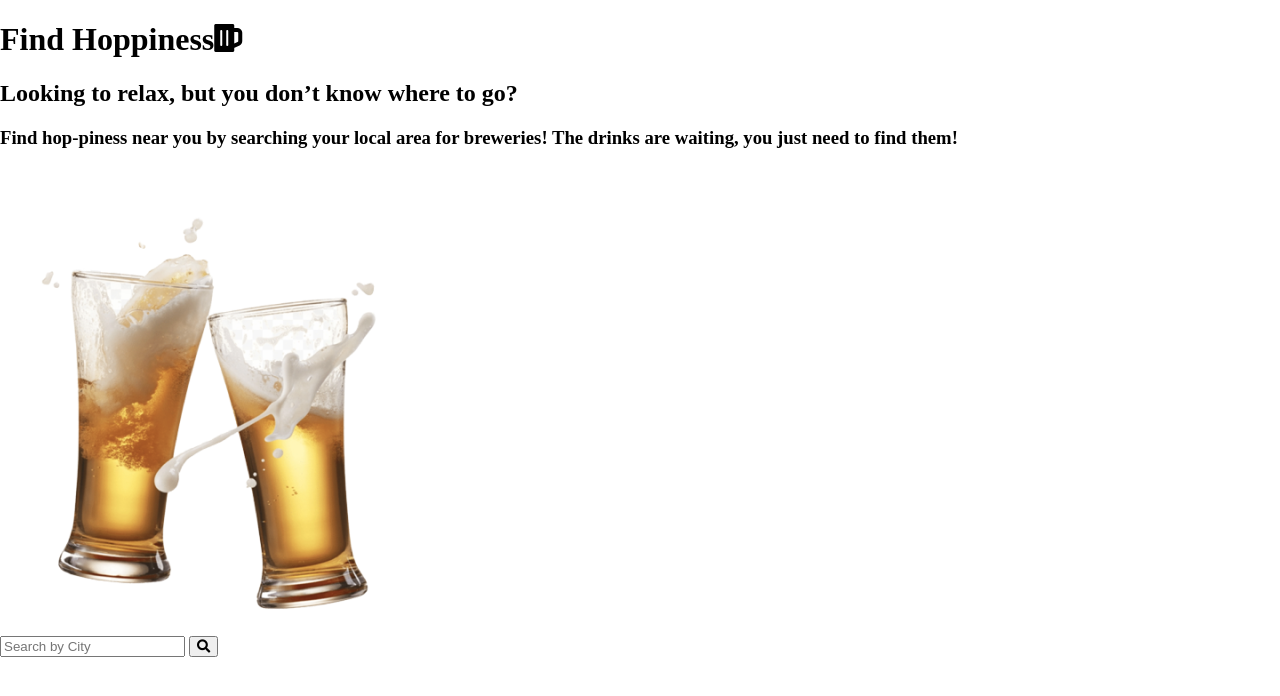
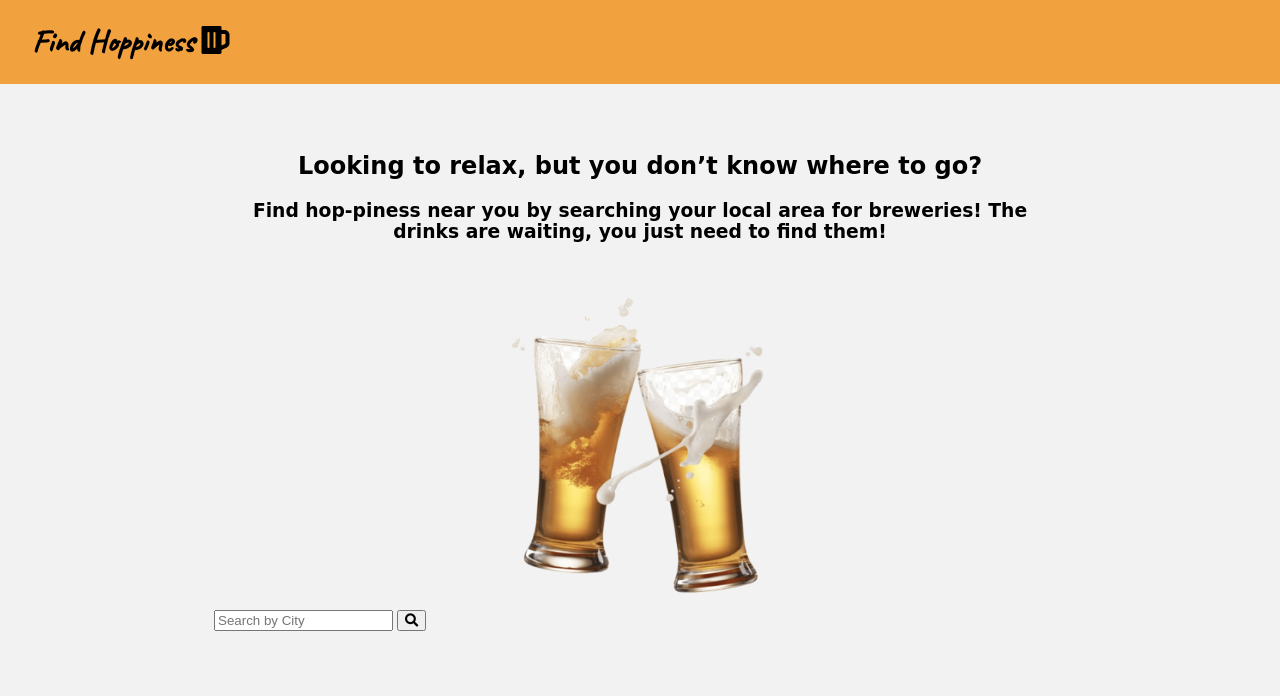
Before and after one commit to Yi-Jacob/ajax-project, a website: page index.html in a window 1280 px wide. Drawn offline with Linux system fonts and the light colour scheme; a web font is replaced by a local one.

Commit message:
added css

```diff
--- a/css/layout.css
+++ b/css/layout.css
@@ -0,0 +1,46 @@
+.hidden {
+  display: none !important;
+}
+
+.container {
+  max-width: 575px;
+  margin: 0 auto;
+  padding: 0 1.5rem;
+}
+
+.row {
+  display: flex;
+  flex-wrap: wrap;
+}
+
+.column-full,
+.column-half {
+  width: 100%;
+}
+
+@media screen and (min-width: 768px) {
+  .container {
+    max-width: 900px;
+  }
+
+  .column-full,
+  .column-half {
+    padding: 0 0.75rem;
+  }
+
+  .column-half {
+    width: 50%;
+  }
+}
+
+.text-align-center {
+  text-align: center;
+}
+
+.margin-auto {
+  margin: auto;
+}
+
+.margin-top {
+  margin-top: 3rem;
+}
--- a/css/styles.css
+++ b/css/styles.css
@@ -0,0 +1,37 @@
+.grey-background {
+  background-color: #f2f2f2;
+}
+
+.nav-color {
+  background-color: #f2a13f;
+}
+
+.margin-left {
+  margin-left: 2rem;
+}
+
+.font-caveat {
+  font-family: Caveat, cursive;
+}
+
+.font-wellfleet {
+  font-family: Wellfleet, cursive;
+}
+
+.main-img {
+  object-fit: contain;
+  width: 350px;
+  height: 350px;
+}
+
+.search-bar {
+  width: 82%;
+}
+
+.justify-center {
+  justify-content: center;
+}
+
+.margin-zero {
+  margin: 0;
+}
--- a/index.html
+++ b/index.html
@@ -11,20 +11,36 @@
   <link rel="stylesheet" crossorigin="anonymous"
     href="https://cdnjs.cloudflare.com/ajax/libs/font-awesome/5.14.0/css/all.min.css"
     integrity="sha512-1PKOgIY59xJ8Co8+NE6FZ+LOAZKjy+KY8iq0G4B3CyeY6wYHN3yt9PW0XpSriVlkMXe40PTKnXrLnZ9+fkDaog==">
+  <link href="https://fonts.googleapis.com/css2?family=Caveat&display=swap" rel="stylesheet">
+  <link href="https://fonts.googleapis.com/css2?family=Caveat&family=Wellfleet&display=swap" rel="stylesheet">
 </head>
-<body>
-  <header>
-    <h1>Find Hoppiness<i class="fas fa-beer"></i> </h1>
+<body class="grey-background">
+  <header class="nav-color">
+    <div class="row">
+      <h1 class="margin-left font-caveat">Find Hoppiness   <i class="fas fa-beer"></i> </h1>
+    </div>
   </header>
+
+
   <main>
-    <h2>Looking to relax, but you don’t know where to go?</h2>
-    <h3>Find hop-piness near you by searching your local area for breweries! The drinks are waiting, you just need to find them!</h3>
-    <img src="images/Pasted-Graphic.png">
-    <div class="search-bar">
-      <input required type="text" placeholder="Search by City">
-      <button><i class="fas fa-search"></i></button>
+    <div class="container">
+      <div class="row margin-top">
+        <div class="column-full margin-auto text-align-center font-wellfleet">
+          <h2 class="">Looking to relax, but you don’t know where to go?</h2>
+          <h3 class="">Find hop-piness near you by searching your local area for breweries! The
+            drinks are waiting, you just need to find them!</h3>
+        </div>
+      </div>
+      <div class="row">
+        <img src="images/Pasted-Graphic.png" class="main-img margin-auto">
+      </div>
+      <div class="row">
+        <div class="">
+          <input required type="text" placeholder="Search by City" class="search-bar">
+          <button class=""><i class="fas fa-search"></i></button>
+        </div>
+      </div>
     </div>
-
   </main>
   <script src="js/data.js"></script>
   <script src="js/main.js"></script>
```
